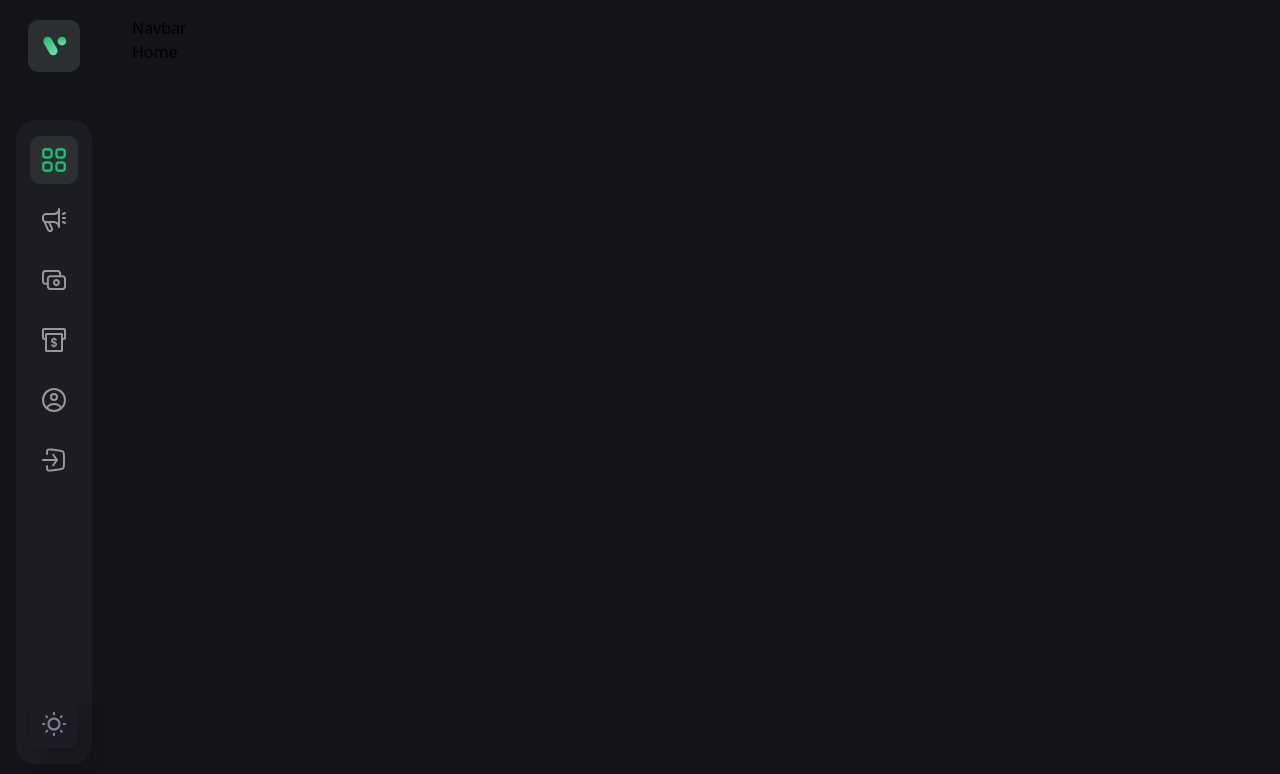
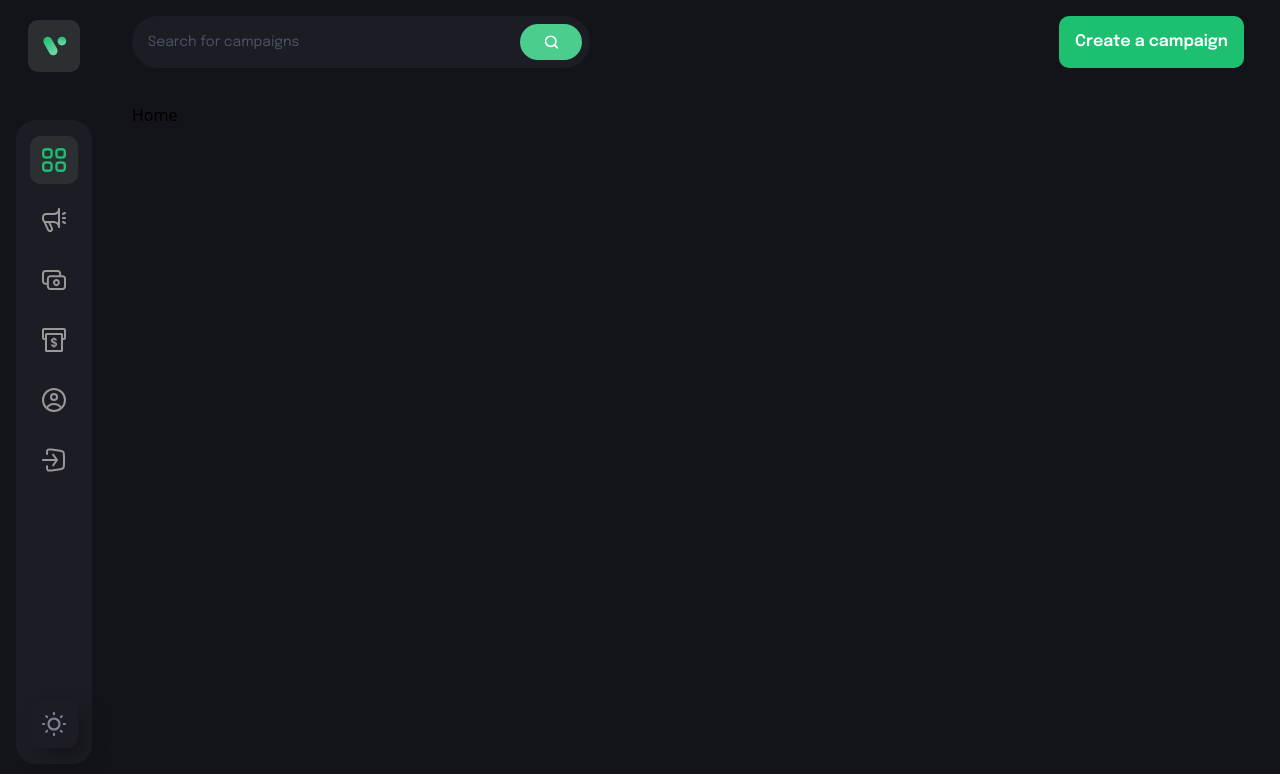
Before and after one commit to Diogo0602x/Crowdfunding, a React (Vite) app in the folder client/: page / in a window 1280 px wide. Shown: the top 774 px of the page. Built offline with nearby package versions, Linux system fonts and the light colour scheme; what @thirdweb-dev/react would draw is missing.

Commit message:
CustoomButton done

```diff
--- /dev/null
+++ b/client/src/components/CustomButton.jsx
@@ -0,0 +1,15 @@
+import React from 'react'
+
+const CustomButton = ({ btnType, title, handleClick, styles }) => {
+  return (
+    <button
+      type={btnType}
+      className={`font-epilogue font-semibold text-[16px] leading-[26px] text-white min-h-[52px] px-4 rounded-[10px] ${styles}`}
+      onClick={handleClick}
+    >
+      {title}
+    </button>
+  )
+}
+
+export default CustomButton
--- a/client/src/components/Navbar.jsx
+++ b/client/src/components/Navbar.jsx
@@ -1,8 +1,39 @@
-import React from 'react'
+import React, { useState } from 'react'
+import { Link, useNavigate } from 'react-router-dom';
+
+import { CustomButton } from './';
+import { logo, menu, search, thirdweb } from '../assets';
+import { navlinks } from '../constants';
 
 const Navbar = () => {
+  const navigate = useNavigate();
+  const [isActive, setIsActive] = useState('dashboard');
+  const [toggleDrawer, setToggleDrawer] = useState(false);
+  const address = '0xabc'
+
   return (
-    <div>Navbar</div>
+    <div className="flex md:flex-row flex-col-reverse justify-between mb-[35px] gap-6">
+      <div className="lg:flex-1 flex flex-row max-w-[458px] py-2 pl-4 pr-2 h-[52px] bg-[#1c1c24] rounded-[100px]">
+        <input type="text" placeholder="Search for campaigns" className="flex w-full font-epilogue font-normal text-[14px]
+         placeholder:text-[#4b5264] text-white bg-transparent outline-none"/>
+
+        <div className="w-[72px] h-full rounded-[20px] bg-[#4acd8d] flex justify-center items-center cursor-pointer">
+          <img src={search} alt="search" className="w-[15px] h-[15px] object-contain" />
+        </div>
+      </div>
+
+      <div className="sm:flex hidden flex-row justify-end gap-4">
+        <CustomButton
+          btnType="button"
+          title={address ? 'Create a campaign' : 'Connect wallet'}
+          styles={address ? 'bg-[#1dc071]' : 'bg-[#8c6dfd'}
+          handleClick={() => {
+            if(address) navigate('create-campaign')
+            else 'connect()'
+          }}
+        />
+      </div>
+    </div>
   )
 }
 
--- a/client/src/components/index.js
+++ b/client/src/components/index.js
@@ -1,2 +1,3 @@
 export { default as Sidebar } from './Sidebar';
 export { default as Navbar } from './Navbar';
+export { default as CustomButton } from './CustomButton';
```
